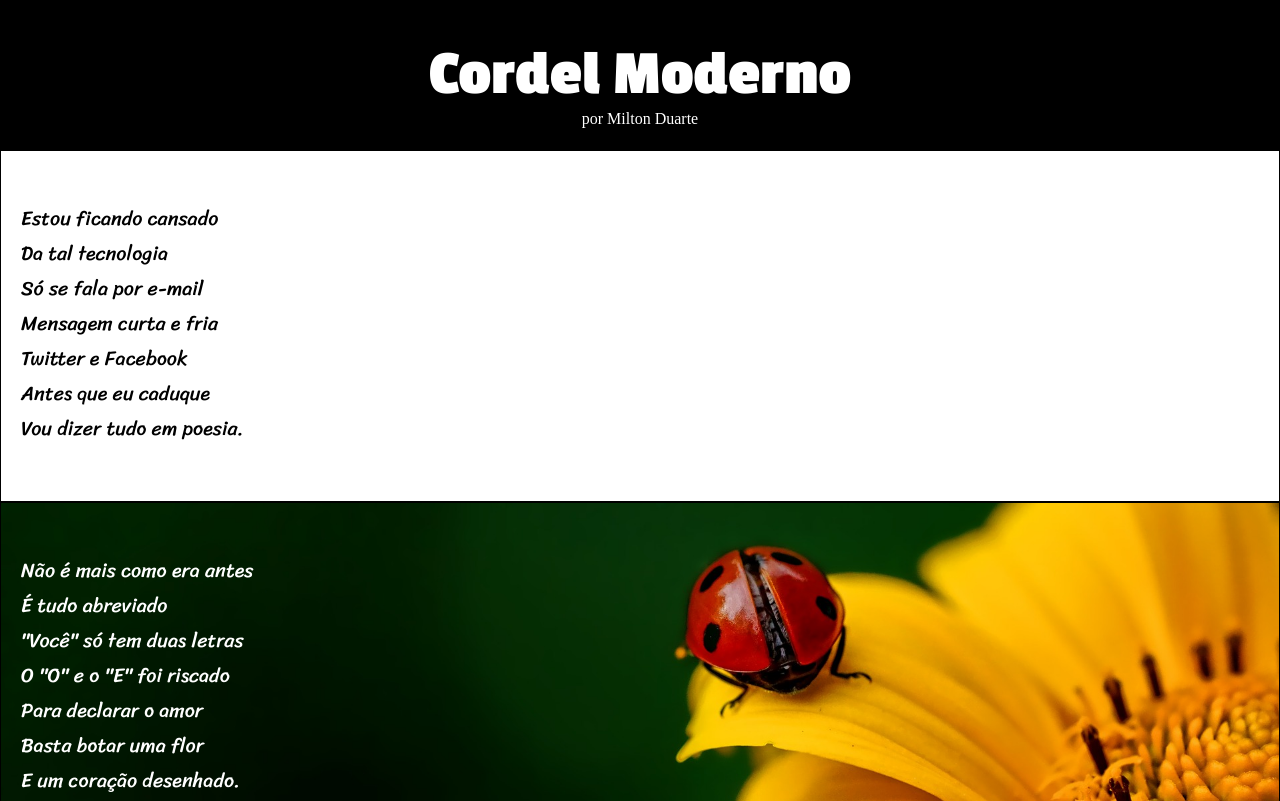
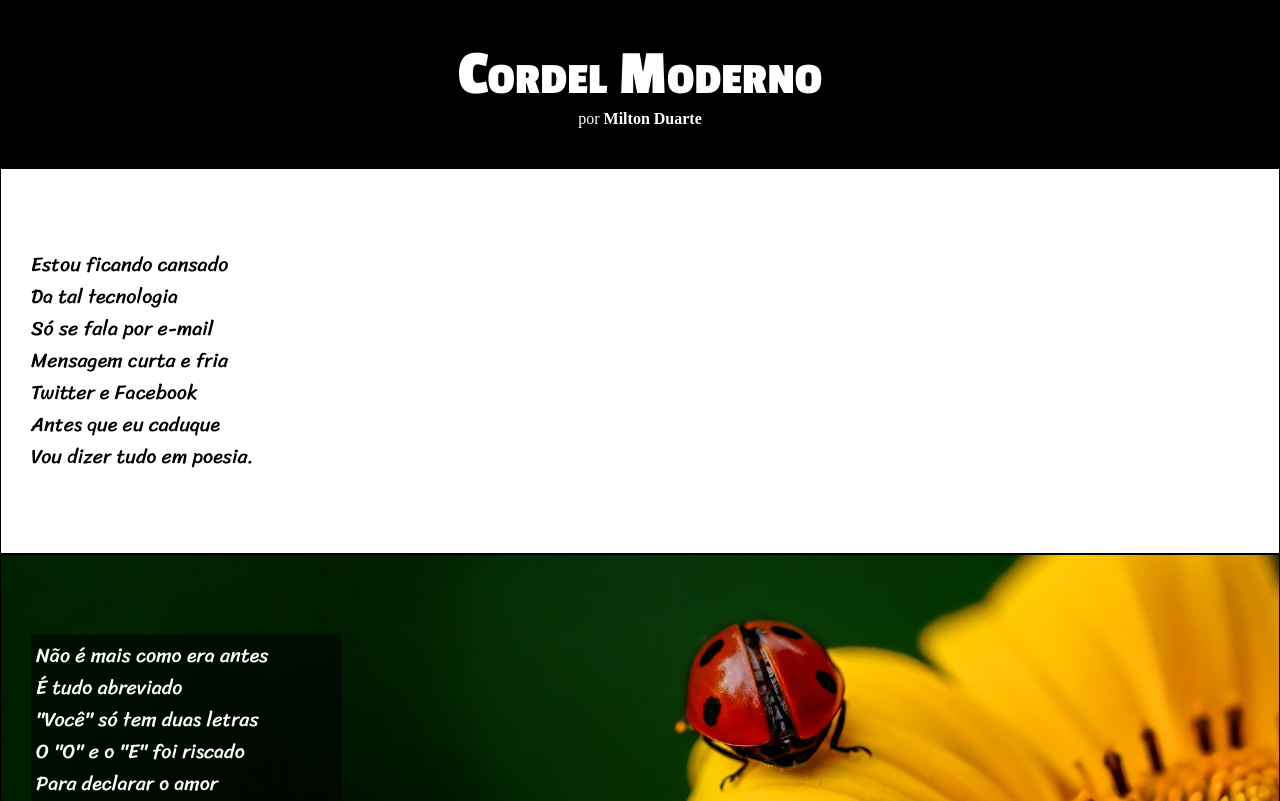
Before and after one commit to YuriLohan/projetos, a plain HTML site: page !CursoEmVideo/Módulo3_cordel/index.html in a window 1280 px wide. Shown: the top 801 px of the page. Drawn offline with Linux system fonts and the light colour scheme.

Commit message:
primeira atualização do projeto cordel

```diff
--- a/!CursoEmVideo/Módulo3_cordel/css/footer.css
+++ b/!CursoEmVideo/Módulo3_cordel/css/footer.css
@@ -2,4 +2,5 @@ footer p{
     background-color: rgb(0, 0, 0);
     color: white;
     text-align: center;
+    padding: 10px;
 }
--- a/!CursoEmVideo/Módulo3_cordel/css/header.css
+++ b/!CursoEmVideo/Módulo3_cordel/css/header.css
@@ -7,7 +7,6 @@
 }
 header{
     background-color: black;
-    height: 150px;
     text-align: center;
     color: white;
 
@@ -16,10 +15,15 @@ header > h1{
     padding-top: 40px;
     font-family: "Passion One", sans-serif;
     font-size: 4em;
+    font-variant: small-caps;
 }
-header > a{
+header > p{
+    padding-bottom: 40px;
+}
+header p a{
     color: white;
     text-decoration: none;
+    font-weight: bolder;
 
 }
 a:hover{
--- a/!CursoEmVideo/Módulo3_cordel/css/main.css
+++ b/!CursoEmVideo/Módulo3_cordel/css/main.css
@@ -1,6 +1,5 @@
 @import url('https://fonts.googleapis.com/css2?family=Passion+One:wght@400;700;900&family=Sriracha&display=swap');
 .estrofe{
-    height: 350px;
     border: 1px solid black;
 }
 #estrofedois{
@@ -13,9 +12,18 @@
     background-size: cover;
     color: white;
 }
+#estrofedois > p,#estrofecinco > p{
+    background-color: rgba(0, 0, 0, 0.562);
+    width: 300px;
+    padding: 5px;
+}
+main section{
+    padding-top: 10vh;
+    padding-bottom: 10vh;
+    padding-left: 30px;
+    line-height: 2em;
+}
 main section p{
     font-family: "Sriracha",cursive;
     font-size: 20px;
-    padding-top: 50px;
-    padding-left: 20px;
 }
--- a/!CursoEmVideo/Módulo3_cordel/index.html
+++ b/!CursoEmVideo/Módulo3_cordel/index.html
@@ -11,7 +11,9 @@
 <body>
     <header>
         <h1>Cordel Moderno</h1>
-        <a href="https://www.recantodasletras.com.br/poesias/3186743" target="_blank"> por Milton Duarte</a>
+        <p>por
+            <a href="https://www.recantodasletras.com.br/poesias/3186743" target="_blank">Milton Duarte</a>
+        </p>
     </header>
     <main>
         <section class = "estrofe">
```
